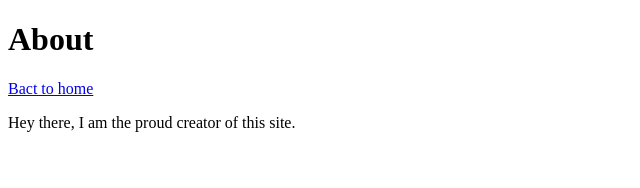
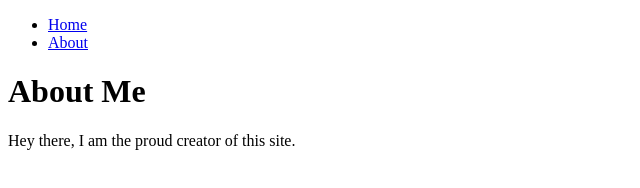
Before and after one commit to TechNestOwl/Developer_Blog, a Gatsby site: page /about in a window 1280 px wide. Shown: the whole page, without its empty margins (0-640 px from the left). Built offline with nearby package versions, Linux system fonts and the light colour scheme; Gatsby itself is replaced by a stand-in of ours.

Commit message:
Added Layout component/incorporated link changes

```diff
--- a/src/pages/about.js
+++ b/src/pages/about.js
@@ -1,13 +1,13 @@
 import * as React from "react";
-import {Link} from "gatsby";
+// import {Link} from "gatsby";
+import Layout from "../pages/layout";
 
 const AboutMe = ()=> {
     return(
         <div>
-            <title>About</title>
-            <h1>About</h1>
-            <Link to="/">Bact to home</Link>
-            <p>Hey there, I am the proud creator of this site.</p>
+            <Layout pageTitle="About Me">
+                <p>Hey there, I am the proud creator of this site.</p>
+            </Layout>
         </div>
     );
 };
```
Also changed, not shown: src/pages/index.js (+5 -4 lines).
